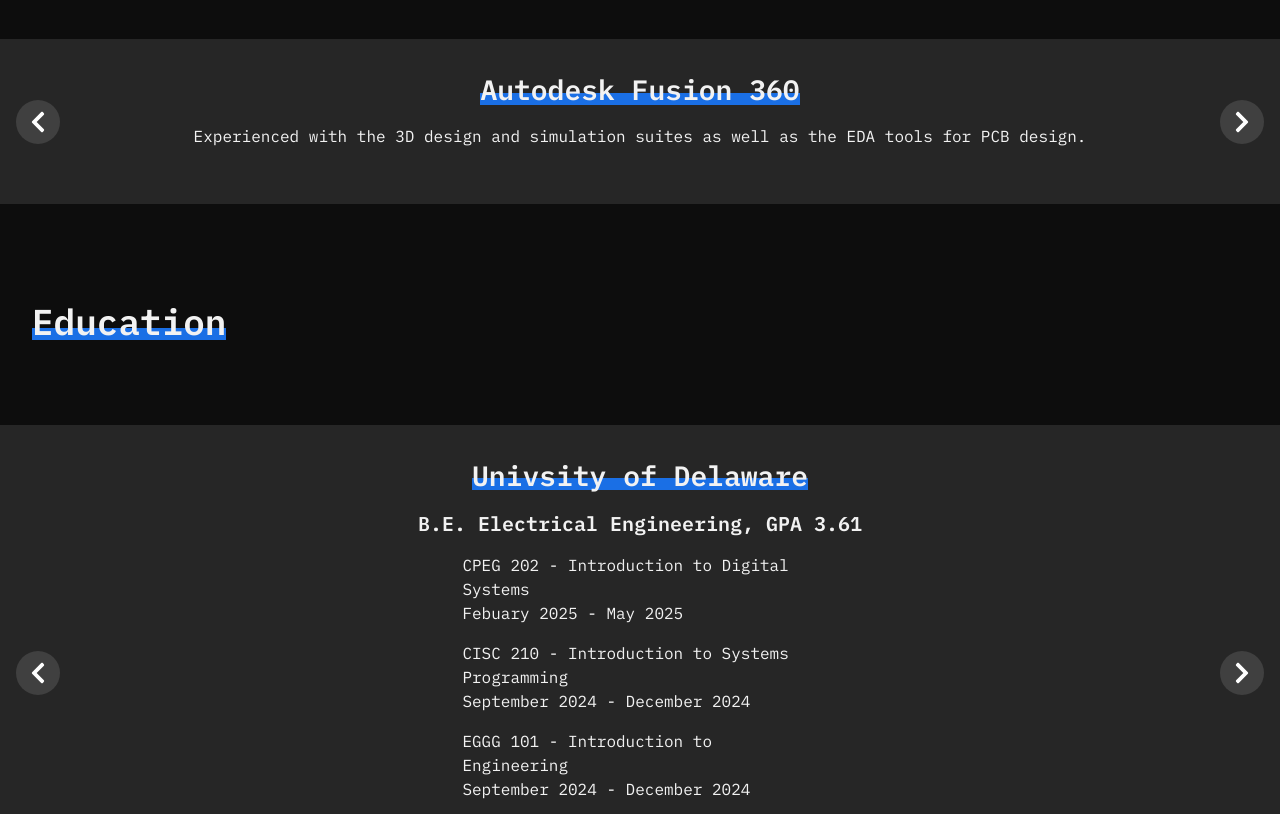
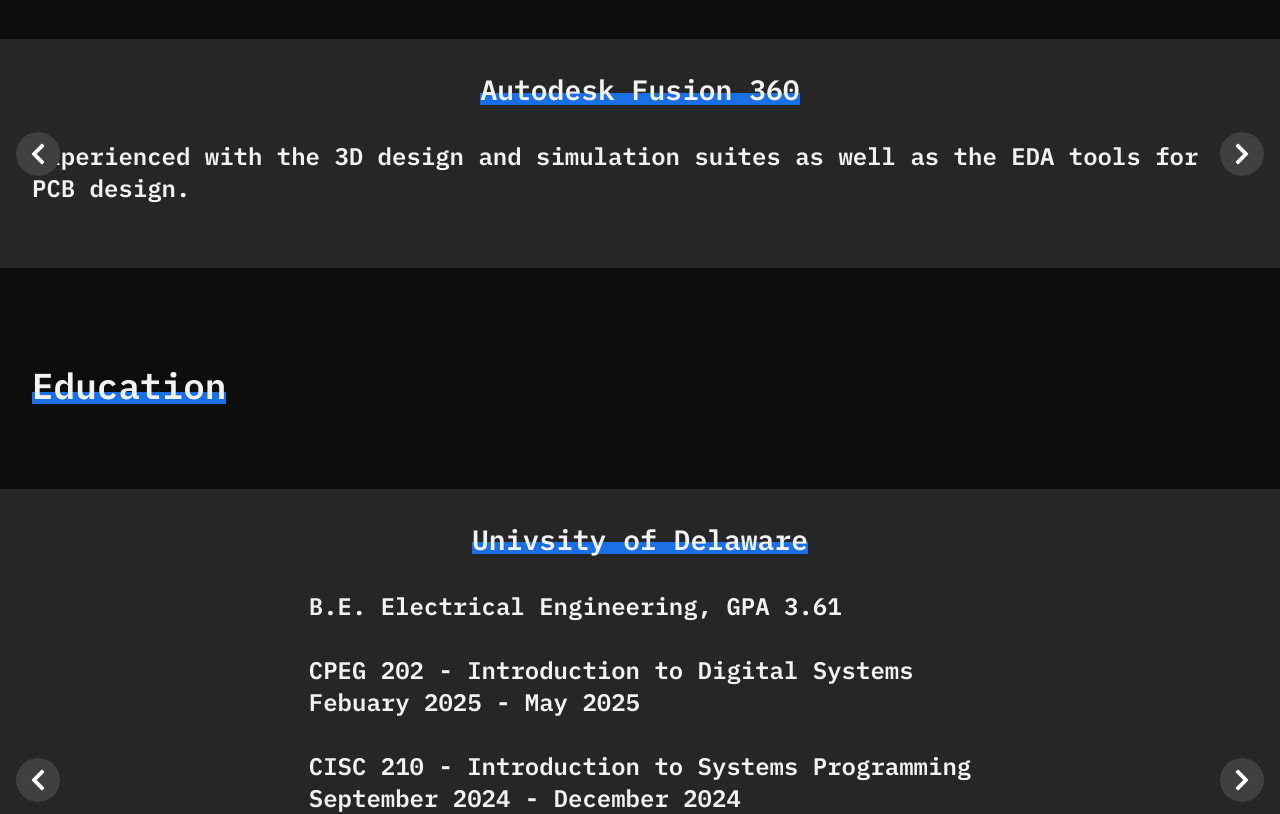
Before and after one commit to Davey5506/davey5506.github.io, a React (Vite) app in the folder portfolio/: page / in a window 1280 px wide. Shown: the part 880-1694 px from the top of the page. Built offline with nearby package versions, Linux system fonts and the light colour scheme.

Commit message:
Formating changes

```diff
--- a/portfolio/src/sections/Education.jsx
+++ b/portfolio/src/sections/Education.jsx
@@ -20,7 +20,7 @@
     function mapCourses(courses){
         return courses.map((course, index) => (
             <div key={index} >
-                <p style={{textAlign: "left"}}>{course.name} <br /> {course.dates}</p>
+                <h4 style={{alignText: "left"}}>{course.name} <br /> {course.dates}</h4>
             </div>
         ));
     }
@@ -32,7 +32,7 @@
         >
             <h3>{school.school}</h3>
             <div style={{alignItems: "flex-start"}}>
-                <h5>{school.degree}, GPA {school.gpa}</h5>
+                <h4>{school.degree}, GPA {school.gpa}</h4>
                 {mapCourses(school.courses)}
             </div>
         </div>
--- a/portfolio/src/sections/Skills.jsx
+++ b/portfolio/src/sections/Skills.jsx
@@ -19,7 +19,7 @@
     const skillElements = Pskills.map((skill) => (
         <div key={skill.name} className="scroll-item">
             <h3>{skill.name}</h3>
-            <p>{skill.details}</p>
+            <h4>{skill.details}</h4>
         </div>
     ));
 
```
